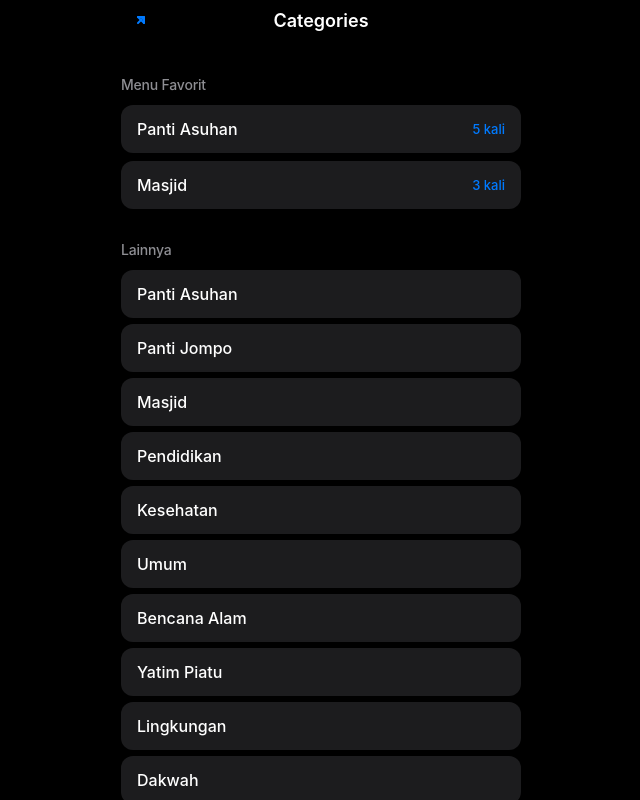
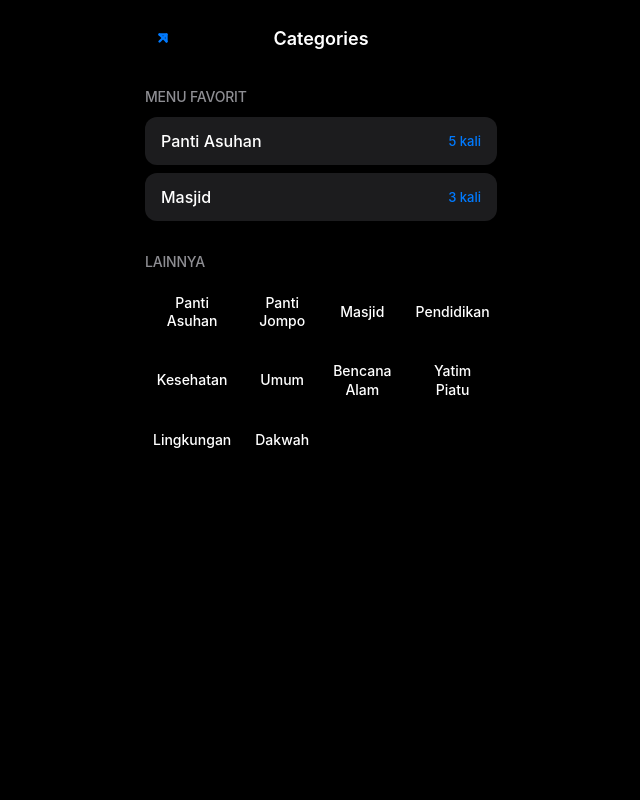
Before and after one commit to vinividivicilala/lolo, a Next.js app in the folder faq/: page /categories in a window 1280 px wide. Shown: the whole page, without its empty margins (319-959 px from the left). Built offline with nearby package versions, Linux system fonts and the light colour scheme; a web font is replaced by a local one.

Commit message:
Update page.tsx

```diff
--- a/faq/app/categories/page.tsx
+++ b/faq/app/categories/page.tsx
@@ -62,7 +62,7 @@ export default function CategoriesPage() {
   };
 
   const renderNorthwestArrow = () => (
-    <svg width="24" height="24" viewBox="0 0 24 24" fill="none" stroke="currentColor" strokeWidth="2" strokeLinecap="round" strokeLinejoin="round">
+    <svg width="28" height="28" viewBox="0 0 24 24" fill="none" stroke="currentColor" strokeWidth="2" strokeLinecap="round" strokeLinejoin="round">
       <path d="M15 9L9 15" />
       <path d="M9 9L15 15" />
       <path d="M9 9H15V15" />
@@ -70,8 +70,9 @@ export default function CategoriesPage() {
   );
 
   return (
+    <>
       <div style={styles.wrapper}>
-      <div style={styles.container} className="categories-container">
+        <div style={styles.container} className="categories-container page-enter">
           <div style={styles.header}>
             <button onClick={handleBack} style={styles.backButton}>
               {renderNorthwestArrow()}
@@ -119,12 +120,16 @@ export default function CategoriesPage() {
             </div>
           </div>
         </div>
+      </div>
 
       <style jsx global>{`
         @import url('https://fonts.googleapis.com/css2?family=Hubot+Sans:wght@400;500;600;700&display=swap');
 
         * {
           font-family: 'Hubot Sans', -apple-system, BlinkMacSystemFont, 'Segoe UI', sans-serif;
+          margin: 0;
+          padding: 0;
+          box-sizing: border-box;
         }
 
         @keyframes slideInFromRight {
@@ -149,7 +154,7 @@ export default function CategoriesPage() {
           }
         }
 
-        .categories-container {
+        .page-enter {
           animation: slideInFromRight 0.3s cubic-bezier(0.4, 0, 0.2, 1) forwards;
         }
 
@@ -157,16 +162,18 @@ export default function CategoriesPage() {
           animation: slideOutToLeft 0.3s cubic-bezier(0.4, 0, 0.2, 1) forwards;
         }
 
-        .category-item-hover {
-          transition: all 0.2s ease;
+        button {
+          background: none;
+          border: none;
+          cursor: pointer;
         }
 
-        .category-item-hover:active {
-          transform: scale(0.98);
-          background-color: #2c2c2e;
+        ::-webkit-scrollbar {
+          width: 0;
+          background: transparent;
         }
       `}</style>
-    </div>
+    </>
   );
 }
 
@@ -202,7 +209,7 @@ const styles: { [key: string]: React.CSSProperties } = {
     justifyContent: 'space-between',
     alignItems: 'center',
     paddingTop: 'env(safe-area-inset-top)',
-    marginBottom: '24px',
+    marginBottom: '32px',
     flexShrink: 0,
   },
   backButton: {
@@ -210,11 +217,12 @@ const styles: { [key: string]: React.CSSProperties } = {
     border: 'none',
     cursor: 'pointer',
     color: '#007aff',
-    padding: '8px',
+    padding: '4px',
     borderRadius: '50%',
     display: 'flex',
     alignItems: 'center',
     justifyContent: 'center',
+    transition: 'all 0.2s ease',
   },
   title: {
     fontSize: '18px',
@@ -223,12 +231,13 @@ const styles: { [key: string]: React.CSSProperties } = {
     margin: 0,
   },
   placeholder: {
-    width: '40px',
+    width: '36px',
   },
   content: {
     flex: 1,
     overflowY: 'auto',
     overflowX: 'hidden',
+    paddingBottom: '20px',
   },
   section: {
     marginBottom: '32px',
@@ -239,6 +248,7 @@ const styles: { [key: string]: React.CSSProperties } = {
     color: '#8e8e93',
     marginBottom: '12px',
     letterSpacing: '-0.2px',
+    textTransform: 'uppercase',
   },
   favoriteList: {
     display: 'flex',
@@ -274,29 +284,26 @@ const styles: { [key: string]: React.CSSProperties } = {
     borderRadius: '12px',
   },
   categoryGrid: {
-    display: 'flex',
-    flexDirection: 'column',
-    gap: '6px',
+    display: 'grid',
+    gridTemplateColumns: 'repeat(4, 1fr)',
+    gap: '8px',
   },
   categoryItem: {
     display: 'flex',
-    justifyContent: 'space-between',
     alignItems: 'center',
-    padding: '14px 16px',
-    backgroundColor: '#1c1c1e',
-    borderRadius: '12px',
+    justifyContent: 'center',
+    padding: '12px 8px',
+    backgroundColor: 'transparent',
+    borderRadius: '0',
     cursor: 'pointer',
     transition: 'all 0.2s ease',
+    textAlign: 'center',
   },
   categoryName: {
-    fontSize: '16px',
+    fontSize: '14px',
     fontWeight: '500',
     color: '#ffffff',
-  },
-  arrowIcon: {
-    color: '#007aff',
-    display: 'flex',
-    alignItems: 'center',
-    justifyContent: 'center',
+    textAlign: 'center',
+    lineHeight: '1.3',
   },
 };
```
Lines whose indentation alone changed are shown as unchanged.
